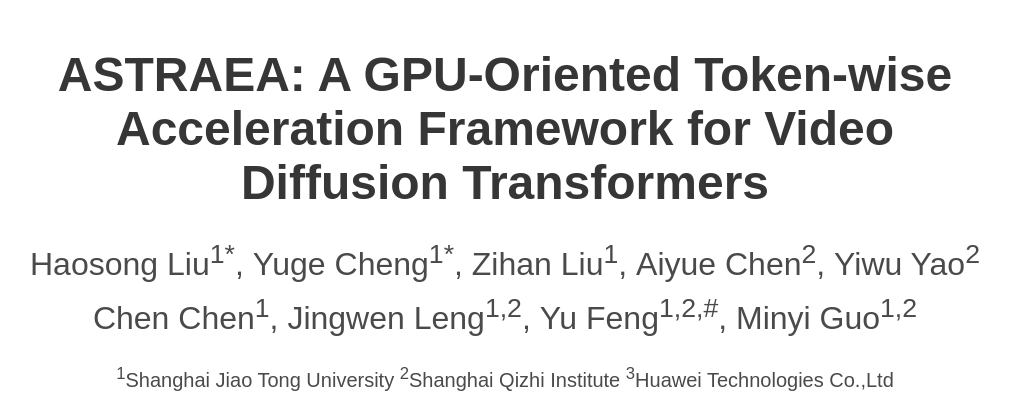
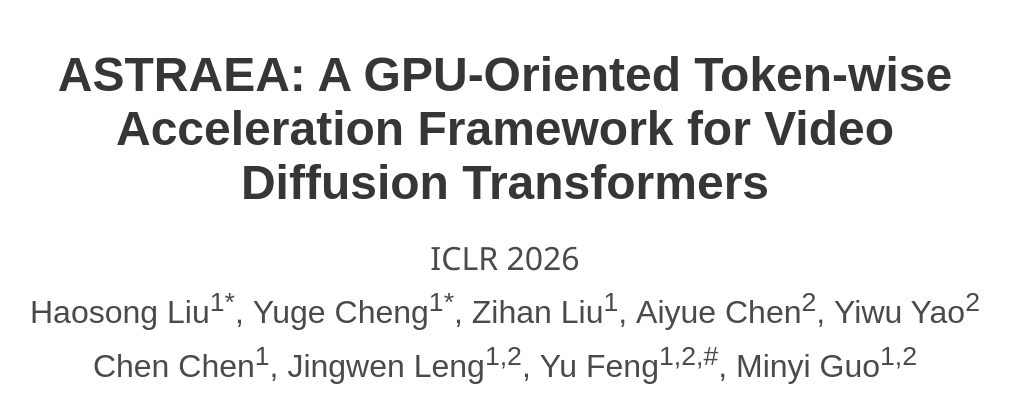
Before and after one commit to astraea-project/ASTRAEA, a plain HTML site: page index.html in a window 1280 px wide. Shown: the top 402 px of the page, without its empty margins (135-1145 px from the left). Drawn offline with nearby package versions, Linux system fonts and the light colour scheme; some icons are missing; a web font is replaced by a local one.

Commit message:
Update index.html

```diff
--- a/index.html
+++ b/index.html
@@ -52,6 +52,10 @@
       <div class="columns is-centered">
         <div class="column has-text-centered">
           <h1 class="title is-1 publication-title">ASTRAEA: A GPU-Oriented Token-wise Acceleration Framework for Video Diffusion Transformers</h1>
+
+          <div class="is-size-3 publication-conference" style="margin-top: 0.3em; font-weight: 500;">
+            ICLR 2026
+          </div>
 
           <div class="has-text-centered">
             <div class="is-size-3 publication-authors">
```
